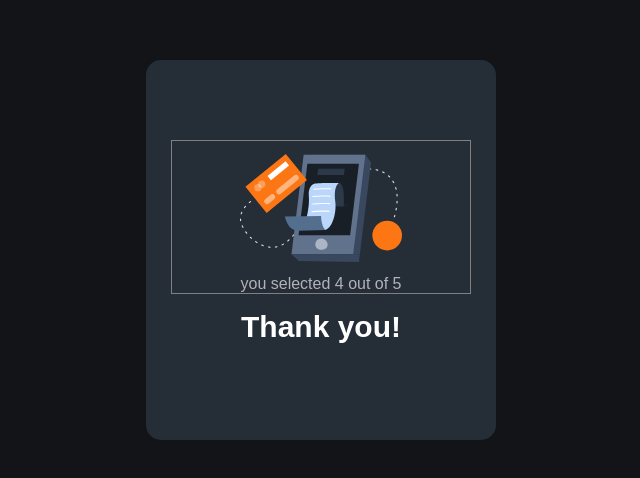
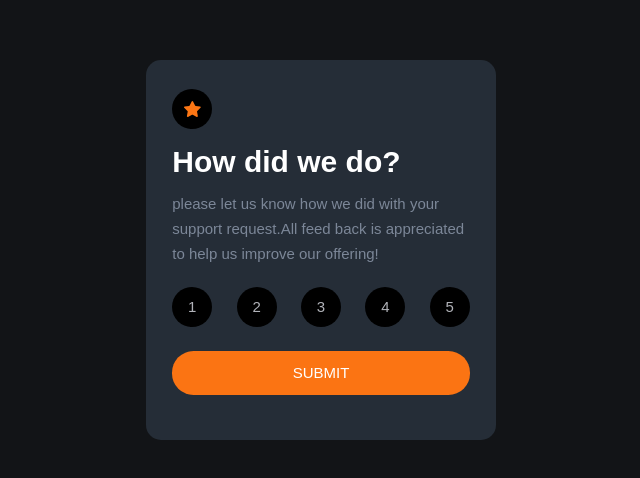
Before and after one commit to pichar376/modal-puntuacion, a React (Create React App) app: page / in a window 1280 px wide. Shown: the part 150-628 px from the top of the page, without its empty margins (319-959 px from the left). Built offline with nearby package versions, Linux system fonts and the light colour scheme.

Commit message:
En esta sesion se terminaron las plantillas de la UI y se creo un state para hacer mediante un manejador de eventos un renderizado condicional

```diff
--- a/package.json
+++ b/package.json
@@ -8,6 +8,7 @@
     "@testing-library/user-event": "^13.5.0",
     "react": "^18.1.0",
     "react-dom": "^18.1.0",
+    "react-router-dom": "^6.3.0",
     "react-scripts": "5.0.1",
     "styled-components": "^5.3.5",
     "web-vitals": "^2.1.4"
--- a/src/App.js
+++ b/src/App.js
@@ -1,16 +1,12 @@
-import Modal from "./components/Modal";
-import Modal2 from "./components/Modal2";
+
+import ContainerModals from "./components/ContainerModals";
 
 
 function App() {
   return (
-
     <div>
-      {/* <Modal /> */}
-      <Modal2 />
-    </div>
-
-
+      <ContainerModals />
+    </div >
 
   );
 }
--- /dev/null
+++ b/src/components/ContainerModals.js
@@ -0,0 +1,14 @@
+import { useState } from "react";
+import Modal from "./Modal";
+import Modal2 from "./Modal2";
+
+const ContainerModals = () => {
+  const [modal, setModal] = useState(false);
+  return (
+    <div>
+      {modal ? <Modal2 setModal={setModal} /> : <Modal setModal={setModal} />}
+    </div>
+  );
+}
+
+export default ContainerModals;
--- a/src/components/Modal.js
+++ b/src/components/Modal.js
@@ -1,10 +1,11 @@
-import { useState } from "react";
+
 import Puntuacion from "./Puntuacion";
 
-const Modal = () => {
-  const [puntuacion, setPuntuacion] = useState("");
+const Modal = ({ setModal }) => {
+
+
   return (
-    <div className="modal-content">
+    <div className="modal-container">
       <article className="modal">
         <span className="circle-star">
           <svg className="svg-star" xmlns="http://www.w3.org/2000/svg" width="100%" height="100%"><path d="m9.067.43 1.99 4.031c.112.228.33.386.58.422l4.45.647a.772.772 0 0 1 .427 1.316l-3.22 3.138a.773.773 0 0 0-.222.683l.76 4.431a.772.772 0 0 1-1.12.813l-3.98-2.092a.773.773 0 0 0-.718 0l-3.98 2.092a.772.772 0 0 1-1.119-.813l.76-4.431a.77.77 0 0 0-.222-.683L.233 6.846A.772.772 0 0 1 .661 5.53l4.449-.647a.772.772 0 0 0 .58-.422L7.68.43a.774.774 0 0 1 1.387 0Z" fill="#FC7614" /></svg>
@@ -14,8 +15,7 @@ const Modal = () => {
           request.All feed back is appreciated </p ><p>to help us improve our offering!</p>
 
         <form>
-
-          <Puntuacion />
+          <Puntuacion setModal={setModal} />
           <nav>
             <input type="submit" value="SUBMIT" />
           </nav>
--- a/src/components/Modal2.js
+++ b/src/components/Modal2.js
@@ -1,18 +1,27 @@
-import { useState } from "react";
+
 import styledComponents from "styled-components";
-import Puntuacion from "./Puntuacion";
 import ThankYou from "./ThankYou";
 
 
 const MyContent = styledComponents.div`
 display:flex;
 flex-direction:column;
+border-radius: 15px;
+background-color: hsl(213, 19%, 18%);
+height:380px;
+width: 350px;
+overflow-y: scroll;
+`
+const BarraSelected = styledComponents.article`
+  background-color:hsl(207, 11%, 20%);
+  widht:110%;
+  border-radius:15px;
+p{
+  padding:5px 20px;
+  margin:0;
+  color:#ffa50099;
 
-border-radius: 15px;
-  background-color: hsl(213, 19%, 18%);
-  height:380px;
-  width: 350px;
-  overflow-y: scroll;
+}
 `
 const MyModal2 = styledComponents.article`
 display:flex;
@@ -21,19 +30,23 @@ align-items:center;
 width: 85%;
 height: 40%;
 color:rgb(177, 179, 185);
-border:thin solid gray;
 `
-const Modal2 = () => {
-  const [puntuacion, setPuntuacion] = useState("");
+const Modal2 = ({ setModal }) => {
+  const back = () => {
+    setModal(false)
+  }
   return (
+
     <MyContent>
       <MyModal2>
         <ThankYou />
-        <article>
-          you selected 4 out of 5
-        </article>
+        <BarraSelected>
+          <p>you selected 4 out of 5</p>
+        </BarraSelected>
+
       </MyModal2 >
-      <h1 className="how">Thank you!</h1>
+      <h1 className="how hand" onClick={back} >Thank you!</h1>
+      <p style={{ textAlign: "center" }}>We appreciate you taking the time to give a <br /> rating. If you ever need more support, don’t <br /> hesitate to get in touch!</p>
     </MyContent>
   );
 }
--- a/src/components/Puntuacion.js
+++ b/src/components/Puntuacion.js
@@ -1,7 +1,19 @@
-const Puntuacion = () => {
+
+
+
+
+const Puntuacion = ({ setModal }) => {
+  const handleClick = (e) => {
+    e.preventDefault()
+    setModal(true)
+  }
   return (
     <section className="puntuacion">
-      <button className="circle">1</button><button className="circle">2</button><button className="circle">3</button><button className="circle">4</button><button className="circle">5</button>
+
+
+      <button className="circle" onClick={handleClick}
+      >1</button><button className="circle">2</button><button className="circle">3</button><button className="circle">4</button><button className="circle">5</button>
+
 
     </section>
   );
--- a/src/index.css
+++ b/src/index.css
@@ -15,7 +15,7 @@ div{
  justify-content: center;
  align-items: center;
 }
-.modal-content{
+.modal-container{
   border-radius: 15px;
   background-color: hsl(213, 19%, 18%);
   display: flex;
@@ -109,7 +109,7 @@ cursor: pointer;
 }
 input[type="submit"]{
   transition-property:background-color,color ;
-  transition-duration:.4s;
+  transition-duration:.3s;
  transition-timing-function: ease-in-out;
 }
 input[type="submit"]:hover{
@@ -127,3 +127,11 @@ form{
   border: thin solid gray;
   z-index: 3;
 }
+
+.text-center-flex{
+  display: flex;
+  justify-content: center;
+}
+.hand{
+  cursor:pointer;
+}
```
Also changed, not shown: src/components/Saludo.js (added, +10 -0 lines), 1 other file (tests, documents, lock files or other folders).
